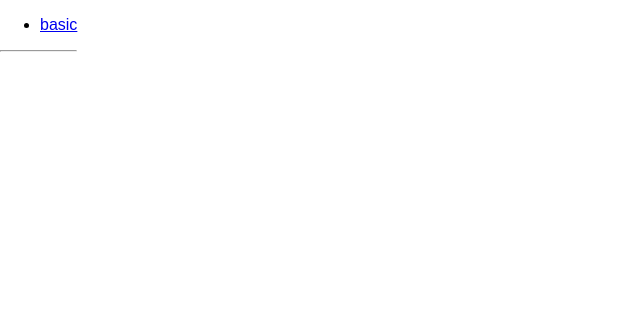
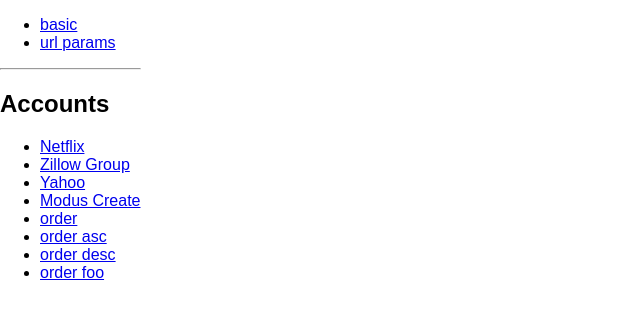
Before and after one commit to zzy1661/react-router4-demo, a React (Create React App) app: page /params in a window 1280 px wide. Shown: the top 316 px of the page, without its empty margins (0-640 px from the left). Built offline with nearby package versions, Linux system fonts and the light colour scheme.

Commit message:
add url params example

```diff
--- a/src/App.js
+++ b/src/App.js
@@ -1,7 +1,8 @@
 import React, { Component } from 'react';
-import { BrowserRouter as Router, Route, Link, Redirect } from "react-router-dom";
+import { BrowserRouter as Router, Route, Link, Redirect, Switch } from "react-router-dom";
 import './App.css';
 import Basic from './examples/Basic';
+import Params from './examples/Params';
 class App extends Component {
   render() {
     return (
@@ -13,13 +14,17 @@
 				        <li>
 				          <Link to="/basic">basic</Link>
 				        </li>
-
+				        <li>
+				          <Link to="/params">url params</Link>
+				        </li>
 				      </ul>
 
 				      <hr />
-
-							<Route exact path="/" render={ ()=> ( <Redirect to="/basic" />)} />
-				      <Route exact path="/basic" component={Basic} />
+				      <Switch>
+					      <Route exact path="/" render={ ()=> ( <Redirect to="/basic" />)} />
+					      <Route path="/basic" component={Basic} />
+					      <Route path="/params" component={Params} />
+				      </Switch>
 
 				    </div>
 				  </Router>
--- /dev/null
+++ b/src/examples/Params/index.js
@@ -0,0 +1,64 @@
+import React from "react";
+import { BrowserRouter as Router, Route, Link } from "react-router-dom";
+
+const ParamsExample = ({ match }) => (
+  <Router>
+    <div>
+      <h2>Accounts</h2>
+      <ul>
+        <li>
+          <Link to={`${match.url}/netflix`}>Netflix</Link>
+        </li>
+        <li>
+          <Link to={`${match.url}/zillow-group`}>Zillow Group</Link>
+        </li>
+        <li>
+          <Link to={`${match.url}/yahoo`}>Yahoo</Link>
+        </li>
+        <li>
+          <Link to={`${match.url}/modus-create`}>Modus Create</Link>
+        </li>
+        <li>
+          <Link to={`${match.url}/order`}>order</Link>
+        </li>
+        <li>
+          <Link to={`${match.url}/order/asc`}>order asc</Link>
+        </li>
+        <li>
+          <Link to={`${match.url}/order/desc`}>order desc</Link>
+        </li>
+        <li>
+          <Link to={`${match.url}/order/foo`}>order foo</Link>
+        </li>
+      </ul>
+
+      <Route exact path={`${match.url}/:id`} component={Child} />
+
+      {/*
+         	正则
+            * "/order/asc"  - matched
+            * "/order/desc" - matched
+            * "/order/foo"  - not matched
+      */}
+      <Route
+        path={`${match.url}/order/:direction(asc|desc)`} exact
+        component={ComponentWithRegex}
+      />
+    </div>
+  </Router>
+);
+
+const Child = ({ match }) => (
+  <div>
+    <h3>ID: {match.params.id}</h3>
+  </div>
+);
+
+const ComponentWithRegex = ({ match }) => (
+  <div>
+  <h3>ID: {match.params.id}</h3>
+    <h3>Only asc/desc are allowed: {match.params.direction}</h3>
+  </div>
+);
+
+export default ParamsExample;
```
